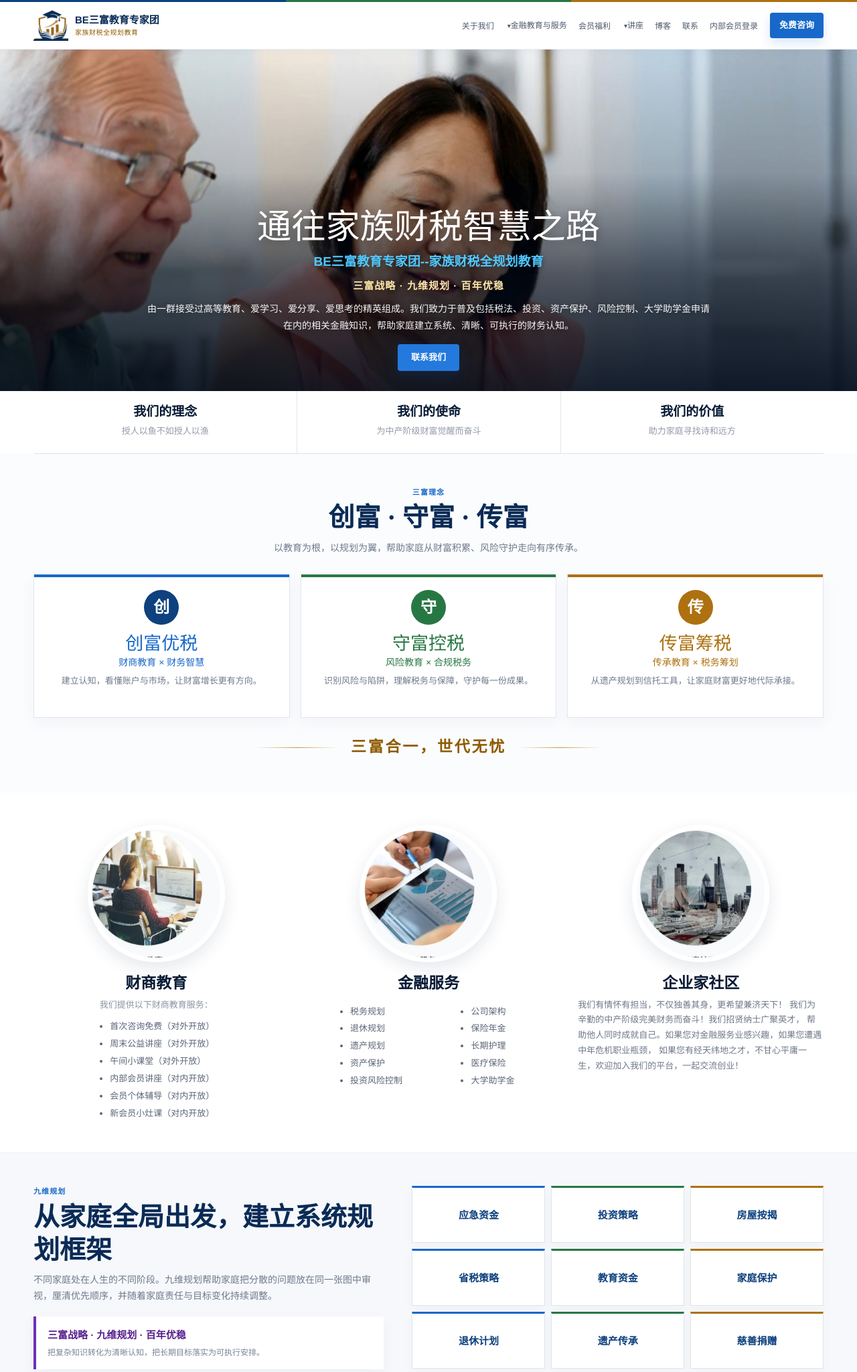
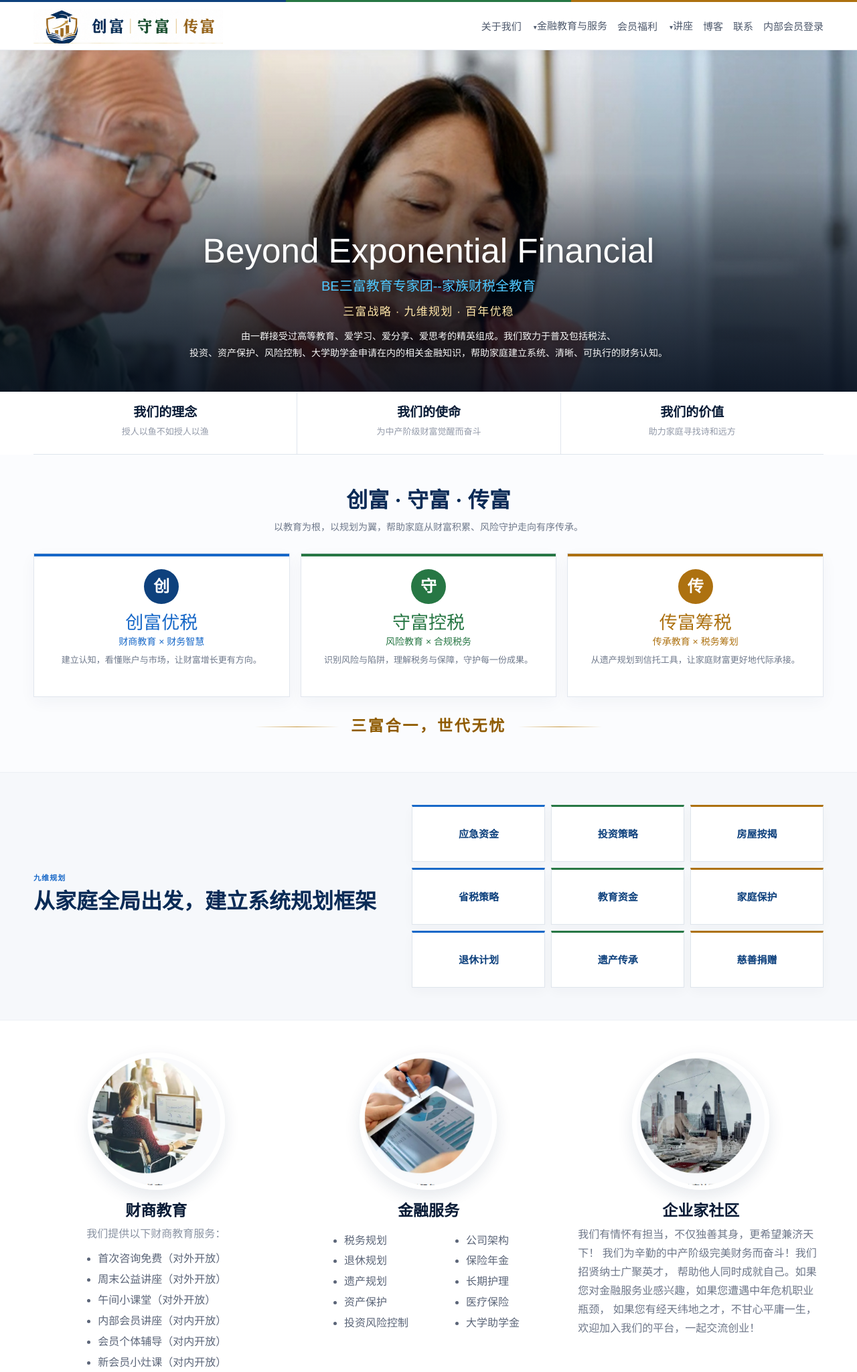
Before and after one commit to yaoyao082008/webpage, a Django app: template homepage/templates/page/index.html in a window 1280 px wide. Shown: the top 2049 px of the page at 67% size. Run offline with Django 3.2, Linux system fonts and the light colour scheme; the template is opened without the code that fills it, so the values that code supplies are empty.

Commit message:
updated homepage and navbar logo and font sizes

```diff
--- a/homepage/static/css/styles.css
+++ b/homepage/static/css/styles.css
@@ -59,13 +59,19 @@ h1, h2, h3, h4, p { margin-top: 0; }
 .be-brand-line span:nth-child(3) { background: var(--be-gold-700); }
 .be-header__inner { min-height: 70px; display: flex; align-items: center; gap: 18px; }
 .be-brand { display: flex; align-items: center; gap: 10px; flex: 0 0 auto; }
-.be-brand__logo { width: 52px; height: 49px; object-fit: contain; }
-.be-brand__text { display: grid; line-height: 1.2; }
+.be-brand__logo {
+  height: 52px;      /* fits comfortably inside the 70px header */
+  width: auto;        /* preserves the logo's actual aspect ratio */
+  max-width: 100%;
+  object-fit: contain;
+}
+
+/* .be-brand__text { display: grid; line-height: 1.2; }
 .be-brand__text strong { color: var(--be-navy-900); font-size: 15px; }
-.be-brand__text small { margin-top: 4px; color: var(--be-gold-800); font-size: 10px; letter-spacing: .05em; }
+.be-brand__text small { margin-top: 4px; color: var(--be-gold-800); font-size: 10px; letter-spacing: .05em; } */
 .be-nav {
-  display: flex; align-items: center; justify-content: flex-end; gap: 17px;
-  margin-left: auto; flex: 1 1 auto; color: #4e596c; font-size: 12px; white-space: nowrap;
+  display: flex; align-items: center; justify-content: flex-end; gap: 15px;
+  margin-left: auto; flex: 1 1 auto; color: #4e596c; font-size: 15px; font-weight: 500; white-space: nowrap;
 }
 .be-nav a { position: relative; padding: 24px 0 22px; }
 .be-nav a::after {
@@ -115,16 +121,16 @@ h1, h2, h3, h4, p { margin-top: 0; }
   color: #fff; text-align: center;
 }
 .be-hero h1 {
-  margin-bottom: 5px; font-family: "Songti SC", "STSong", "SimSun", serif;
-  font-size: clamp(34px, 4vw, 52px); font-weight: 500; line-height: 1.2;
+  margin-bottom: 5px; font-family: "Noto Sans SC", "PingFang SC", "Microsoft YaHei", "Helvetica Neue", Arial, sans-serif;
+  font-size: clamp(34px, 4vw, 52px); font-weight: 300; line-height: 1.2;
   text-shadow: 0 3px 14px rgba(0, 0, 0, .35);
 }
 .be-hero__brand-name {
-  margin-bottom: 8px; color: #4fc8ff; font-size: clamp(15px, 1.7vw, 19px);
-  font-weight: 800; text-shadow: 0 2px 9px rgba(0, 0, 0, .35);
+  margin-bottom: 8px; color: #4fc8ff; font-size: clamp(15px, 1.7vw, 20px);
+  font-weight: 500; text-shadow: 0 2px 9px rgba(0, 0, 0, .35);
 }
 .be-hero__slogan {
-  margin: 0 auto 9px; color: #ffe6a9; font-size: 15px; font-weight: 800; letter-spacing: .07em;
+  margin: 0 auto 9px; color: #ffe6a9; font-size: 17px; font-weight: 400; letter-spacing: .07em;
   text-shadow: 0 2px 8px rgba(0, 0, 0, .42);
 }
 .be-hero__summary {
@@ -157,7 +163,7 @@ h1, h2, h3, h4, p { margin-top: 0; }
 .be-section-heading__kicker { margin-bottom: 5px; color: var(--be-blue-700); font-size: 11px; font-weight: 800; letter-spacing: .1em; }
 .be-section-heading h2, .be-nine__intro h2, .be-office__copy h2, .be-insights h2 {
   margin-bottom: 9px; color: var(--be-navy-900); font-family: "Songti SC", "STSong", "SimSun", serif;
-  font-size: clamp(27px, 3.1vw, 39px); font-weight: 600; line-height: 1.25;
+  font-size: clamp(27px, 3.1vw, 32px); font-weight: 600; line-height: 1.25;
 }
 .be-section-heading > p:last-child { margin-bottom: 0; color: var(--be-muted); font-size: 14px; }
 
@@ -201,19 +207,19 @@ h1, h2, h3, h4, p { margin-top: 0; }
   margin-bottom: 7px; color: var(--be-navy-950); font-family: "Songti SC", "STSong", "SimSun", serif;
   font-size: 23px; font-weight: 600;
 }
-.be-service-card__lead { margin-bottom: 11px; color: #8a93a2; font-size: 13px; }
+.be-service-card__lead { margin-bottom: 11px; color: #8a93a2; font-size: 16px; }
 .be-service-card ul {
   width: fit-content; max-width: 100%; margin: 0 auto; padding-left: 18px;
-  color: #5b6578; text-align: left; font-size: 13px;
+  color: #5b6578; text-align: left; font-size: 16px;
 }
 .be-service-card li + li { margin-top: 4px; }
 .be-service-card__columns { display: grid; grid-template-columns: 1fr 1fr; gap: 18px; max-width: 330px; margin: 17px auto 0; }
-.be-service-card__body { margin-bottom: 0; color: #6e7789; text-align: left; font-size: 13px; line-height: 1.76; }
+.be-service-card__body { margin-bottom: 0; color: #6e7789; text-align: left; font-size: 16px; line-height: 1.76; }
 
 /* NINE DIMENSIONS */
 .be-nine { background: var(--be-soft); border-top: 1px solid #edf0f4; border-bottom: 1px solid #edf0f4; }
 .be-nine__layout { display: grid; grid-template-columns: .92fr 1.08fr; gap: 42px; align-items: center; }
-.be-nine__intro > p:not(.be-section-heading__kicker) { margin-bottom: 0; color: var(--be-muted); font-size: 14px; }
+.be-nine__intro > p:not(.be-section-heading__kicker) { margin-bottom: 0; color: var(--be-muted); font-size: 15px; }
 .be-nine__quote { margin-top: 19px; padding: 15px 17px; background: #fff; border-left: 4px solid var(--be-purple-700); box-shadow: 0 8px 20px rgba(40,44,82,.045); }
 .be-nine__quote strong, .be-nine__quote span { display: block; }
 .be-nine__quote strong { color: var(--be-purple-800); font-size: 15px; }
@@ -240,6 +246,14 @@ h1, h2, h3, h4, p { margin-top: 0; }
 /* CONTACT */
 .be-contact { padding: 42px 0; background: #f5f8fc; }
 .be-contact__grid { display: grid; grid-template-columns: .95fr 1.15fr; gap: 18px; }
+
+.be-contact__grid--single { grid-template-columns: 1fr; justify-items: center; }
+.be-contact__grid--single .be-subscribe { max-width: 640px; width: 100%; text-align: center; flex-direction: column; align-items: center; }
+.be-contact__grid--single .be-inline-form { grid-template-columns: 1fr; max-width: 380px; margin-inline: auto; }
+.be-contact__grid--single .be-subscribe__benefits { justify-content: center; }
+
+
+
 .be-subscribe, .be-consult { min-height: 265px; border-radius: 10px; overflow: hidden; box-shadow: var(--be-shadow); }
 .be-subscribe { display: flex; gap: 16px; align-items: flex-start; padding: 25px; color: #fff; background: linear-gradient(135deg, var(--be-navy-900), var(--be-blue-700)); }
 .be-subscribe__icon { width: 52px; height: 52px; flex: 0 0 52px; display: grid; place-items: center; border: 1px solid rgba(255,255,255,.28); border-radius: 50%; background: rgba(255,255,255,.1); font-size: 23px; }
@@ -255,7 +269,7 @@ h1, h2, h3, h4, p { margin-top: 0; }
 }
 .be-inline-form button { padding: 0 20px; background: #2188f2; }
 .be-subscribe__benefits { display: flex; gap: 18px; flex-wrap: wrap; margin-top: 12px; font-size: 12px; color: rgba(255,255,255,.9); }
-.be-consult { display: grid; grid-template-columns: 1fr 190px; background: #fff; border: 1px solid #e4ebf5; }
+/* .be-consult { display: grid; grid-template-columns: 1fr 190px; background: #fff; border: 1px solid #e4ebf5; }
 .be-consult__form-wrap { padding: 24px 25px; }
 .be-consult__form-wrap h2 { color: var(--be-navy-900); }
 .be-consult__form-wrap > p { margin-bottom: 12px; color: var(--be-muted); font-size: 13px; }
@@ -267,7 +281,7 @@ h1, h2, h3, h4, p { margin-top: 0; }
 .be-consult__headset { width: 72px; height: 72px; display: grid; place-items: center; margin-bottom: 8px; border-radius: 50%; color: var(--be-blue-700); background: #fff; box-shadow: 0 10px 24px rgba(20,73,137,.09); font-size: 29px; }
 .be-consult__visual span { color: var(--be-blue-700); font-size: 11px; font-weight: 800; }
 .be-consult__visual strong { color: var(--be-navy-900); font-size: 19px; }
-.be-consult__visual small { color: #8b94a3; font-size: 10px; }
+.be-consult__visual small { color: #8b94a3; font-size: 10px; } */
 
 /* INSIGHTS BAR */
 .be-insights { padding: 23px 0; background: #fff; border-top: 1px solid #edf0f4; }
@@ -297,6 +311,7 @@ h1, h2, h3, h4, p { margin-top: 0; }
 }
 
 @media (max-width: 900px) {
+  .be-brand__logo { height: 44px; }
   .be-header__inner { min-height: 66px; }
   .be-nav {
     position: absolute; top: 69px; right: 0; left: 0; display: none; flex-direction: column;
--- a/homepage/templates/base.html
+++ b/homepage/templates/base.html
@@ -25,11 +25,11 @@
     <div class="be-brand-line" aria-hidden="true"><span></span><span></span><span></span></div>
     <div class="be-container be-header__inner">
       <a class="be-brand" href="{% url 'index' %}" aria-label="BE三富教育专家团首页">
-        <img class="be-brand__logo" src="{% static 'images/logo-mark.png' %}" alt="BE三富教育专家团标志" />
-        <span class="be-brand__text">
+        <img class="be-brand__logo" src="{% static 'images/logo.png' %}" alt="BE三富教育专家团标志" />
+        <!-- <span class="be-brand__text">
           <strong>BE三富教育专家团</strong>
           <small>家族财税全规划教育</small>
-        </span>
+        </span> -->
       </a>
 
       <nav class="be-nav" id="primary-nav" aria-label="主导航">
@@ -49,7 +49,6 @@
             <a href="{% url 'medicare' %}">医疗保险</a>
             <a href="{% url 'investment' %}">投资风险控制</a>
             <a href="{% url 'savings' %}">大学助学金申请</a>
-            <a href="oncehub.com/beyondexponentialeducation">安排会议</a>
           </div>
         </div>
 
@@ -86,7 +85,6 @@
         {% endif %}
       </nav>
 
-      <a class="be-header__cta" href="#consult">免费咨询</a>
       <button class="be-menu-button" type="button" aria-label="打开菜单" aria-controls="primary-nav" aria-expanded="false">
         <span></span><span></span><span></span>
       </button>
--- a/homepage/templates/page/index.html
+++ b/homepage/templates/page/index.html
@@ -5,19 +5,19 @@
 {% block title %} BE三富教育专家团｜家族财税全规划教育 {% endblock %}
 
 {%block body%}
+
 <main id="main-content">
   <!-- MODULE 02 / HERO
        保留原主页大图；文字固定在图片下半部，避免遮挡人物面部 -->
   <section class="be-hero" id="home" data-module="hero">
-      <div class="be-hero__shade" aria-hidden="true" ></div>
+    <div class="be-hero__shade" aria-hidden="true"></div>
     <div class="be-container be-hero__content">
-        <h1>通往家族财税智慧之路</h1>
-        <p class="be-hero__brand-name">BE三富教育专家团--家族财税全规划教育</p>
+      <h1>Beyond Exponential Financial </h1>
+      <p class="be-hero__brand-name">BE三富教育专家团--家族财税全教育</p>
       <p class="be-hero__slogan">三富战略 · 九维规划 · 百年优稳</p>
       <p class="be-hero__summary">
-          由一群接受过高等教育、爱学习、爱分享、爱思考的精英组成。我们致力于普及包括税法、投资、资产保护、风险控制、大学助学金申请在内的相关金融知识，帮助家庭建立系统、清晰、可执行的财务认知。
+        由一群接受过高等教育、爱学习、爱分享、爱思考的精英组成。我们致力于普及包括税法、 <br> 投资、资产保护、风险控制、大学助学金申请在内的相关金融知识，帮助家庭建立系统、清晰、可执行的财务认知。
       </p>
-        <a class="be-button be-button--primary" href="#consult">联系我们</a>
     </div>
   </section>
 
@@ -43,7 +43,7 @@
   <section class="be-section be-sanfu" id="sanfu" data-module="sanfu-framework">
     <div class="be-container">
       <header class="be-section-heading">
-          <p class="be-section-heading__kicker">三富理念</p>
+
         <h2>创富 · 守富 · 传富</h2>
         <p>以教育为根，以规划为翼，帮助家庭从财富积累、风险守护走向有序传承。</p>
       </header>
@@ -77,7 +77,31 @@
     </div>
   </section>
 
-    <!-- MODULE 05 / CORE SERVICE CARDS
+
+  <!-- MODULE 05 / NINE-DIMENSION PLANNING -->
+  <section class="be-section be-nine" data-module="nine-dimensions">
+    <div class="be-container be-nine__layout">
+      <div class="be-nine__intro">
+        <p class="be-section-heading__kicker">九维规划</p>
+        <h2>从家庭全局出发，建立系统规划框架</h2>
+      </div>
+
+      <div class="be-nine__grid" aria-label="九维规划项目">
+        <article><span>应急资金</span></article>
+        <article><span>投资策略</span></article>
+        <article><span>房屋按揭</span></article>
+        <article><span>省税策略</span></article>
+        <article><span>教育资金</span></article>
+        <article><span>家庭保护</span></article>
+        <article><span>退休计划</span></article>
+        <article><span>遗产传承</span></article>
+        <article><span>慈善捐赠</span></article>
+      </div>
+    </div>
+  </section>
+
+
+  <!-- MODULE 06 / CORE SERVICE CARDS
        保留原主页三圆图与三栏信息结构 -->
   <section class="be-section be-services" id="education" data-module="services">
     <div class="be-container be-services__grid">
@@ -124,42 +148,14 @@
     </div>
   </section>
 
-    <!-- MODULE 06 / NINE-DIMENSION PLANNING -->
-    <section class="be-section be-nine" data-module="nine-dimensions">
-      <div class="be-container be-nine__layout">
-        <div class="be-nine__intro">
-          <p class="be-section-heading__kicker">九维规划</p>
-          <h2>从家庭全局出发，建立系统规划框架</h2>
-          <p>不同家庭处在人生的不同阶段。九维规划帮助家庭把分散的问题放在同一张图中审视，厘清优先顺序，并随着家庭责任与目标变化持续调整。</p>
-          <div class="be-nine__quote">
-            <strong>三富战略 · 九维规划 · 百年优稳</strong>
-            <span>把复杂知识转化为清晰认知，把长期目标落实为可执行安排。</span>
-          </div>
-        </div>
-
-        <div class="be-nine__grid" aria-label="九维规划项目">
-          <article><span>应急资金</span></article>
-          <article><span>投资策略</span></article>
-          <article><span>房屋按揭</span></article>
-          <article><span>省税策略</span></article>
-          <article><span>教育资金</span></article>
-          <article><span>家庭保护</span></article>
-          <article><span>退休计划</span></article>
-          <article><span>遗产传承</span></article>
-          <article><span>慈善捐赠</span></article>
-        </div>
-      </div>
-    </section>
 
   <!-- MODULE 07 / MISSION BANNER -->
   <section class="be-office" data-module="mission-banner">
     <div class="be-container">
       <img src="{% static 'images/conference-room.jpg' %}" alt="专业团队与规划环境" />
       <div class="be-office__copy">
-          <h2>以教育连接认知，以规划连接未来</h2>
+        <h2>以教育提升认知，以规划连接未来</h2>
         <p>我们集金融教育与金融服务于一体，提供全方位、多角度的金融理财咨询。天下没有完美的方案，但是有完美的方案组合。我们在财务上帮助您不仅“知其然”更“知其所以然”，剩下的事情就交给您自己做决定吧！</p>
-          <p class="be-office__brand">BE三富教育专家团--家族财税全规划教育</p>
-          <p class="be-office__slogan">三富战略 · 九维规划 · 百年优稳</p>
       </div>
     </div>
   </section>
@@ -167,7 +163,7 @@
   <!-- MODULE 08 / SUBSCRIBE + CONSULT
        表单为前端模块；WordPress/Wix 上线时可连接表单插件、邮件平台或 CRM -->
   <section class="be-section be-contact" id="contact" data-module="contact-actions">
-      <div class="be-container be-contact__grid">
+    <div class="be-container be-contact__grid be-contact__grid--single">
       <article class="be-subscribe">
         <div class="be-subscribe__icon" aria-hidden="true">✉</div>
         <div>
@@ -182,36 +178,10 @@
         </div>
       </article>
 
-        <article class="be-consult" id="consult">
-          <div class="be-consult__form-wrap">
-            <h2>免费咨询 · 专属财税教育顾问</h2>
-            <p>请留下基本信息与您关注的主题，我们的团队将尽快与您联系。</p>
-            <form class="be-consult-form" action="#" method="post">
-              <div class="be-consult-form__row">
-                <label><span class="sr-only">您的姓名</span><input name="name" type="text" placeholder="您的姓名" /></label>
-                <label><span class="sr-only">手机号码</span><input name="phone" type="tel" placeholder="手机号码" /></label>
-              </div>
-              <label><span class="sr-only">您关心的问题或需求</span><textarea name="message" rows="3" placeholder="您关心的问题或需求（可选）"></textarea></label>
-              <button type="submit">提交咨询</button>
-            </form>
-          </div>
-          <div class="be-consult__visual" aria-hidden="true">
-            <div class="be-consult__headset">☎</div>
-            <span>1对1</span>
-            <strong>教育咨询</strong>
-            <small>专业 · 清晰 · 有温度</small>
-          </div>
-        </article>
     </div>
   </section>
 
-    <!-- MODULE 09 / INSIGHTS BAR -->
-    <section class="be-insights" id="insights" data-module="insights">
-      <div class="be-container be-insights__inner">
-        <div><small>财税教育内容</small><h2>财税文章、讲座信息与活动回顾</h2></div>
-        <a class="be-button be-button--outline" href="#">进入博客</a>
-      </div>
-    </section>
 </main>
 
+
 {% endblock %}
```
Also changed, not shown: static/css/styles.css (+29 -14 lines), homepage/static/images/logo.png (added), static/images/logo.png (added). Lines whose indentation alone changed are shown as unchanged.
